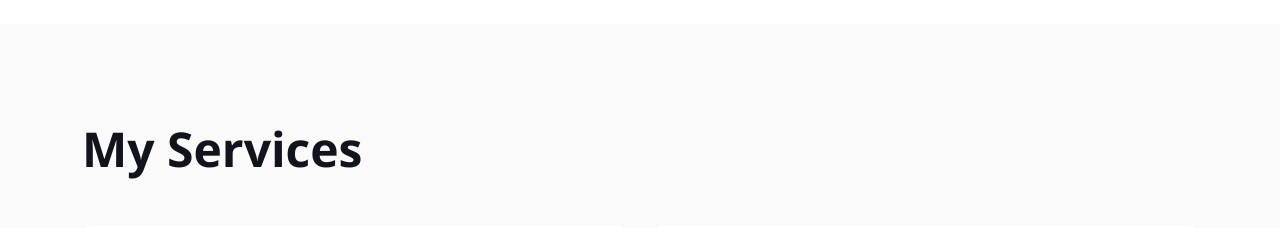
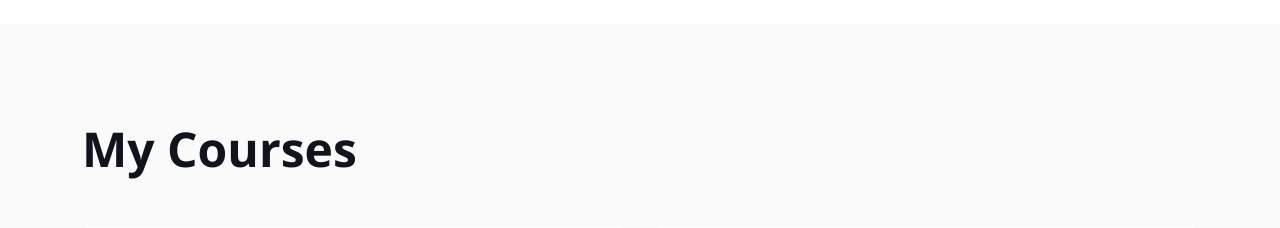
Before and after one commit to saya-hafid/My_journey, a plain HTML site: page index.html in a window 1280 px wide. Shown: the part 1700-1928 px from the top of the page. Drawn offline with nearby package versions, Linux system fonts and the light colour scheme.

Commit message:
perubahan service 15

```diff
--- a/index.html
+++ b/index.html
@@ -322,7 +322,7 @@
         <div class="container">
             <div class="row g-5 mb-5 wow fadeInUp" data-wow-delay="0.1s">
                 <div class="col-lg-6">
-                    <h1 class="display-5 mb-0">My Services</h1>
+                    <h1 class="display-5 mb-0">My Courses</h1>
                 </div>
                 <!--div class="col-lg-6 text-lg-end">
                     <a class="btn btn-primary py-3 px-5" href="">Hire Me</a>
```
